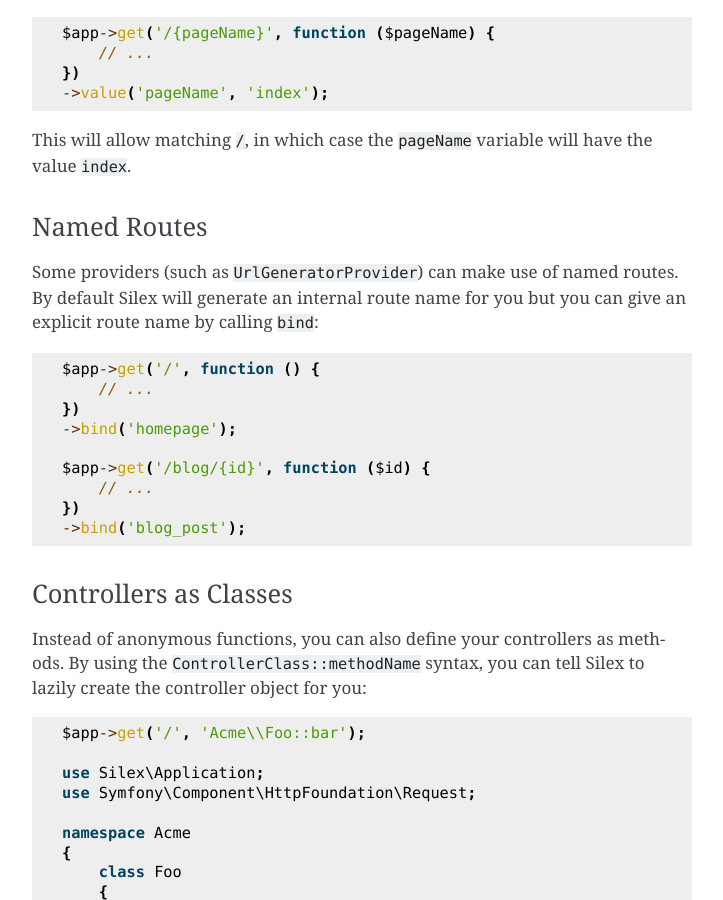
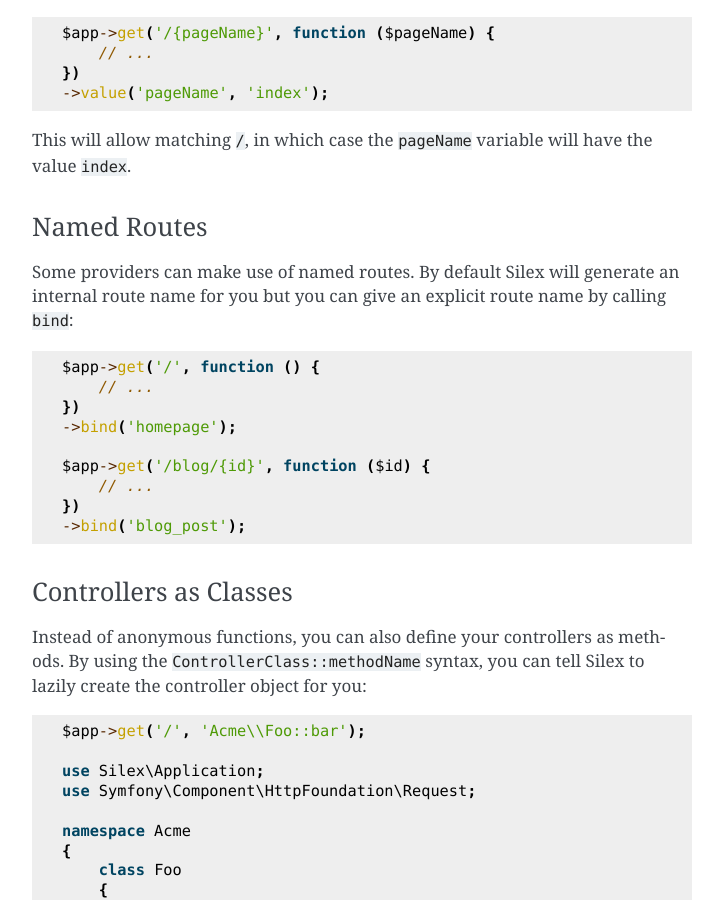
Before and after one commit to silexphp/Silex, a Sphinx documentation site: the page built from doc/usage.rst, in a window 1280 px wide and 900 px high, scrolled down 8148 px. Shown: the whole window, without its empty margins (388-1111 px from the left). Built offline with Sphinx 7.4.7, drawn with Linux system fonts in a browser that asks for light colours; pages that are not in the unit, such as notebooks, are missing from menus; some of the changed text lies outside the part shown.

Commit message:
fixed code as url_generator is now always available

```diff
--- a/doc/services.rst
+++ b/doc/services.rst
@@ -245,7 +245,7 @@
 
   Defaults to 80.
 
-  This parameter can be used by the ``UrlGeneratorProvider``.
+  This parameter can be used when generating URLs.
 
 * **request.https_port** (optional): Allows you to override the default port
   for HTTPS URLs. If the current request is HTTPS, it will always use the
@@ -253,7 +253,7 @@
 
   Defaults to 443.
 
-  This parameter can be used by the ``UrlGeneratorProvider``.
+  This parameter can be used when generating URLs.
 
 * **debug** (optional): Returns whether or not the application is running in
   debug mode.
--- a/doc/usage.rst
+++ b/doc/usage.rst
@@ -389,9 +389,9 @@
 Named Routes
 ~~~~~~~~~~~~
 
-Some providers (such as ``UrlGeneratorProvider``) can make use of named routes.
-By default Silex will generate an internal route name for you but you can give
-an explicit route name by calling ``bind``::
+Some providers can make use of named routes. By default Silex will generate an
+internal route name for you but you can give an explicit route name by calling
+``bind``::
 
     $app->get('/', function () {
         // ...
@@ -625,7 +625,7 @@
 
 .. tip::
 
-    If you are using ``UrlGeneratorProvider``, you can also generate the URI::
+    You can also generate the URI via the built-in URL generator::
 
         $request = Request::create($app['url_generator']->generate('hello'), 'GET');
 
```
Also changed, not shown: 3 other files.
